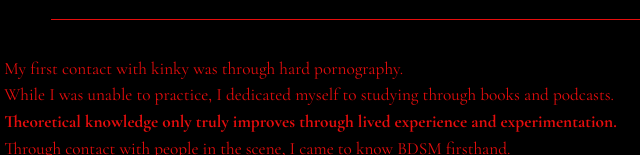
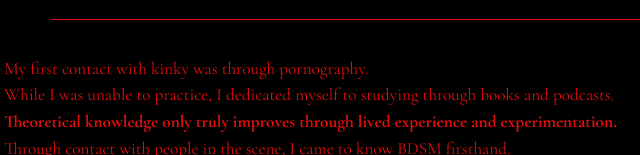
Before and after one commit to araneabella/AraneaBella, a plain HTML site: page en.html in a window 1280 px wide. Shown: the part 645-800 px from the top of the page, 282-922 px from the left. Drawn offline with nearby package versions, Linux system fonts and the light colour scheme; a web font is replaced by a local one.

Commit message:
Update en.html

```diff
--- a/en.html
+++ b/en.html
@@ -48,7 +48,7 @@
 
   <section class="story reveal">
     <h2>ITSY BITSY<br>SPIDER<br>HAS<br>STORY</h2>
-    <div class="lines"><p>My first contact with kinky was through hard pornography.</p><p>While I was unable to practice, I dedicated myself to studying through books and podcasts.</p><p><b>Theoretical knowledge only truly improves through lived experience and experimentation.</b></p><p>Through contact with people in the scene, I came to know BDSM firsthand.</p><p>With a foundation, I tried a variety of practices to understand the perspective of each role.</p><p>Was drawn to domination, yet I began as a submissive and kept that essence to this day.</p><p><b>Always believed that to dominate, you must understand the submissive side and vice versa.</b></p><p>Conducted sessions being dominatrix and my bottom side helped me, but don't have real interested on this role.</p><p><b>My strong image has another purpose.</b></p><p>Today, <b>I seek to share knowledge about safe practices</b> for passionate and curious people, with the purpose of guiding and educating them, <b>so that they may walk a better path than mine.</b></p></div>
+    <div class="lines"><p>My first contact with kinky was through pornography.</p><p>While I was unable to practice, I dedicated myself to studying through books and podcasts.</p><p><b>Theoretical knowledge only truly improves through lived experience and experimentation.</b></p><p>Through contact with people in the scene, I came to know BDSM firsthand.</p><p>With a foundation, I tried a variety of practices to understand the perspective of each role.</p><p>Was drawn to domination, yet I began as a submissive and kept that essence to this day.</p><p><b>Always believed that to dominate, you must understand the submissive side and vice versa.</b></p><p>Conducted sessions being dominatrix and my bottom side helped me, but don't have real interested on this role.</p><p><b>My strong image has another purpose.</b></p><p>Today, <b>I seek to share knowledge about safe practices</b> for passionate and curious people, with the purpose of guiding and educating them, <b>so that they may walk a better path than mine.</b></p></div>
   </section>
 
   <div class="divider reveal" style="margin-top:34px"></div>
```
